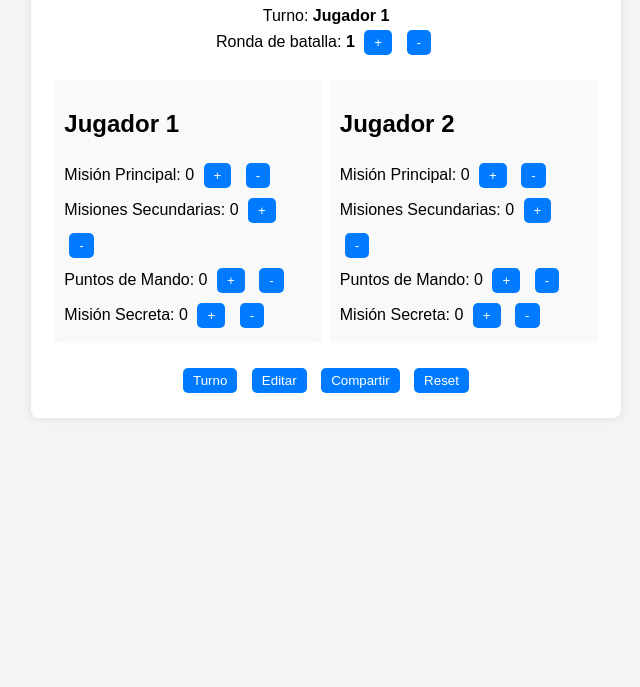
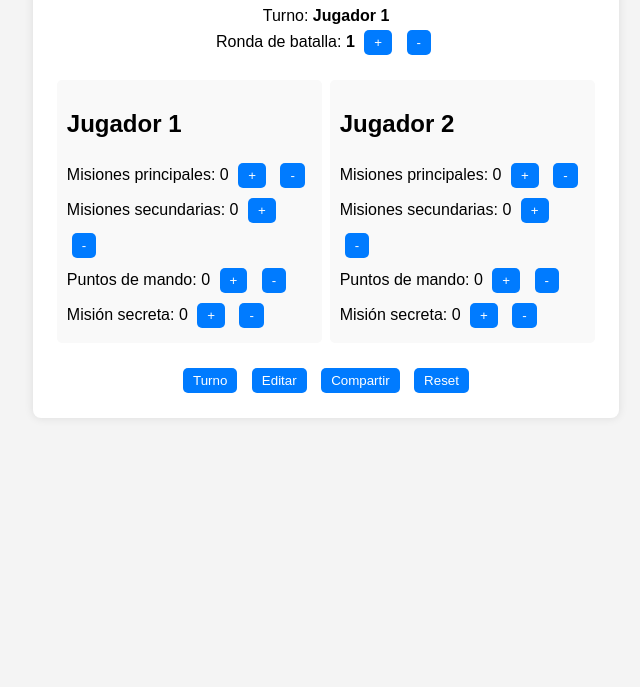
Before and after one commit to fhuertas/Marcador-, a plain HTML site: page index.html in a window 1280 px wide. Shown: the part 113-800 px from the top of the page, without its empty margins (314-954 px from the left). Drawn offline with Linux system fonts and the light colour scheme.

Commit message:
Actualizar index.html

```diff
--- a/index.html
+++ b/index.html
@@ -8,7 +8,7 @@
 </head>
 <body>
     <div class="container">
-        <h1>Marcador</h1>
+        <h1 contenteditable="true" id="tituloMarcador">Título</h1>
         <div>
             <span>Turno: <strong id="turno">Jugador 1</strong></span>
         </div>
@@ -19,47 +19,47 @@
         </div>
         <div class="jugadores">
             <div class="jugador">
-                <h2 id="j1-nombre">Jugador 1</h2>
+                <h2 contenteditable="true" id="j1-nombre">Jugador 1</h2>
                 <div>
-                    <span>Misión Principal: <span id="j1-prim">0</span></span>
+                    <span>Misiones principales: <span id="j1-prim">0</span></span>
                     <button onclick="ajustarPuntaje('j1-prim', 1)">+</button>
                     <button onclick="ajustarPuntaje('j1-prim', -1)">-</button>
                 </div>
                 <div>
-                    <span>Misiones Secundarias: <span id="j1-sec">0</span></span>
+                    <span>Misiones secundarias: <span id="j1-sec">0</span></span>
                     <button onclick="ajustarPuntaje('j1-sec', 1)">+</button>
                     <button onclick="ajustarPuntaje('j1-sec', -1)">-</button>
                 </div>
                 <div>
-                    <span>Puntos de Mando: <span id="j1-cmd">0</span></span>
+                    <span>Puntos de mando: <span id="j1-cmd">0</span></span>
                     <button onclick="ajustarPuntaje('j1-cmd', 1)">+</button>
                     <button onclick="ajustarPuntaje('j1-cmd', -1)">-</button>
                 </div>
                 <div>
-                    <span>Misión Secreta: <span id="j1-secM">0</span></span>
+                    <span>Misión secreta: <span id="j1-secM">0</span></span>
                     <button onclick="ajustarPuntaje('j1-secM', 1)">+</button>
                     <button onclick="ajustarPuntaje('j1-secM', -1)">-</button>
                 </div>
             </div>
             <div class="jugador">
-                <h2 id="j2-nombre">Jugador 2</h2>
+                <h2 contenteditable="true" id="j2-nombre">Jugador 2</h2>
                 <div>
-                    <span>Misión Principal: <span id="j2-prim">0</span></span>
+                    <span>Misiones principales: <span id="j2-prim">0</span></span>
                     <button onclick="ajustarPuntaje('j2-prim', 1)">+</button>
                     <button onclick="ajustarPuntaje('j2-prim', -1)">-</button>
                 </div>
                 <div>
-                    <span>Misiones Secundarias: <span id="j2-sec">0</span></span>
+                    <span>Misiones secundarias: <span id="j2-sec">0</span></span>
                     <button onclick="ajustarPuntaje('j2-sec', 1)">+</button>
                     <button onclick="ajustarPuntaje('j2-sec', -1)">-</button>
                 </div>
                 <div>
-                    <span>Puntos de Mando: <span id="j2-cmd">0</span></span>
+                    <span>Puntos de mando: <span id="j2-cmd">0</span></span>
                     <button onclick="ajustarPuntaje('j2-cmd', 1)">+</button>
                     <button onclick="ajustarPuntaje('j2-cmd', -1)">-</button>
                 </div>
                 <div>
-                    <span>Misión Secreta: <span id="j2-secM">0</span></span>
+                    <span>Misión secreta: <span id="j2-secM">0</span></span>
                     <button onclick="ajustarPuntaje('j2-secM', 1)">+</button>
                     <button onclick="ajustarPuntaje('j2-secM', -1)">-</button>
                 </div>
```
